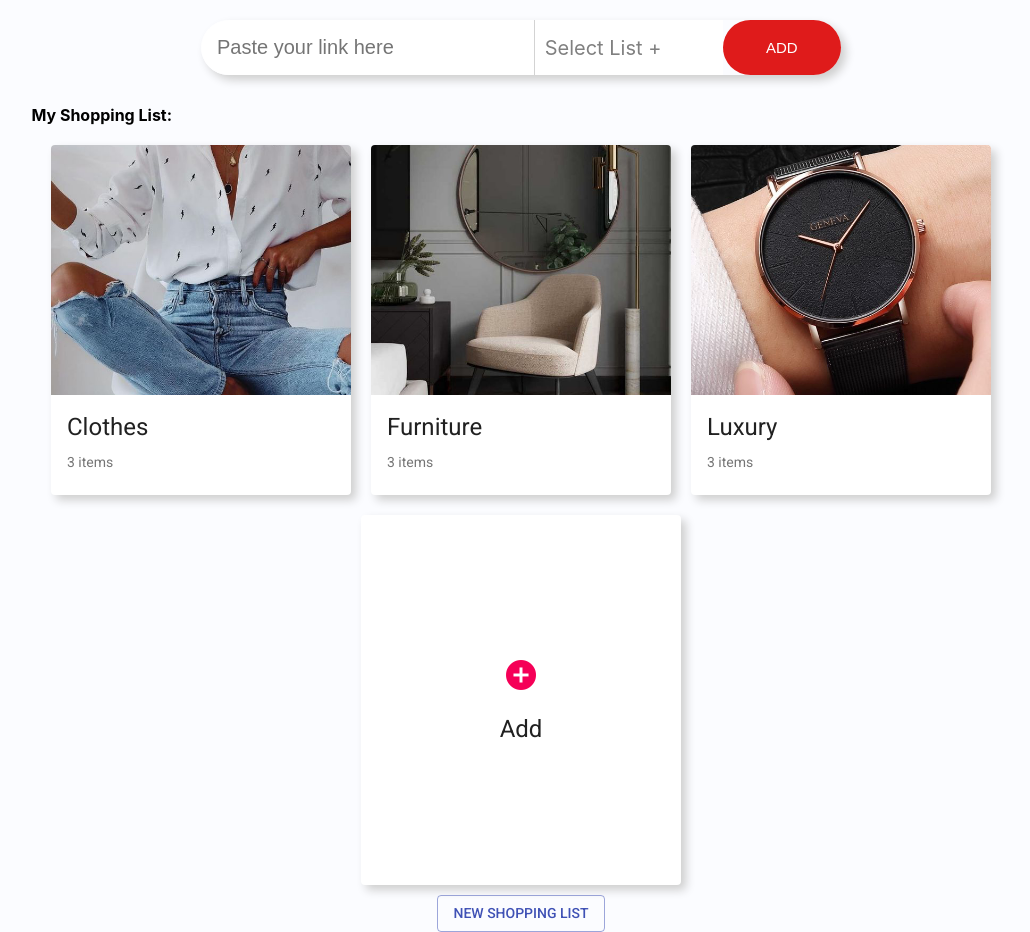
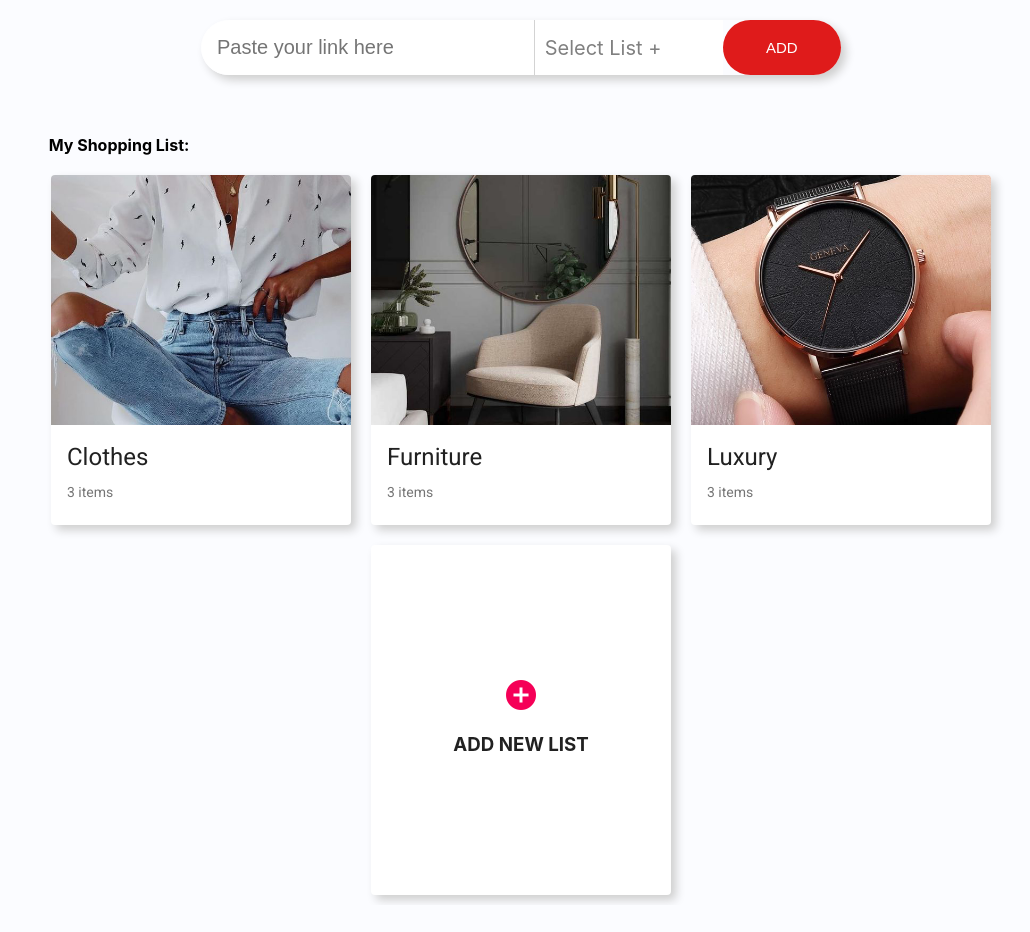
Before and after one commit to hatchways/team-carrot, a React (Create React App) app in the folder client/: page /dashboard in a window 1280 px wide. Shown: the part 200-1132 px from the top of the page, without its empty margins (119-1149 px from the left). After the commit the page ends 1105 px from the top, so only its background shows below. Built offline with nearby package versions, Linux system fonts and the light colour scheme.

Commit message:
minor updates

```diff
--- a/client/src/pages/Components/ShoppingList/EmptyCard.js
+++ b/client/src/pages/Components/ShoppingList/EmptyCard.js
@@ -10,7 +10,7 @@ const useStyles = makeStyles({
     width: 300,
     height: 350,
     margin: 10,
-    padding: 10,
+    padding: 0,
     textAlign: "center",
     boxShadow: "5px 5px 10px #cecece"
   },
@@ -25,11 +25,10 @@ export default function EmptyCard() {
 
   return (
     <Card className={classes.card}>
-      {" "}
       <CardContent className={classes.button}>
         <FontAwesome></FontAwesome>
-        <Typography gutterBottom variant="h5" component="h2">
-          Add
+        <Typography gutterBottom variant="h7" component="h3">
+          ADD NEW LIST
         </Typography>
       </CardContent>
     </Card>
--- a/client/src/pages/Components/ShoppingList/ShoppingList.css
+++ b/client/src/pages/Components/ShoppingList/ShoppingList.css
@@ -9,11 +9,11 @@
 }
 
 .shoppingList-title {
-  width: 85%;
+  width: 82%;
 }
 
 .shoppingList-title h4 {
-  margin-top: 30px;
+  margin-top: 60px;
   margin-bottom: 10px;
 }
 
--- a/client/src/pages/Components/ShoppingList/ShoppingList.js
+++ b/client/src/pages/Components/ShoppingList/ShoppingList.js
@@ -42,14 +42,11 @@ class ShoppingList extends Component {
               />
             );
           })}
-          <span onClick={this.handleClick.bind(this)}>
+          <span onClick={this.openShoppingList.bind(this)}>
             <EmptyCard></EmptyCard>
+            <ShoppingListDialog open={this.state.openShopping} />
           </span>
         </div>
-        <ShoppingListDialog
-          open={this.state.openShopping}
-          handleClick={this.openShoppingList.bind(this)}
-        />
       </div>
     );
   }
--- a/client/src/pages/Dialogs/Login.js
+++ b/client/src/pages/Dialogs/Login.js
@@ -10,8 +10,8 @@ import axios from "axios";
 
 const styles = theme => ({
   dialogPaper: {
-    minHeight: "73vh",
-    maxHeight: "73vh",
+    minHeight: "65vh",
+    maxHeight: "65vh",
     minWidth: "45vw",
     maxWidth: "45vw",
     display: "flex",
--- a/client/src/pages/Dialogs/NewItem.js
+++ b/client/src/pages/Dialogs/NewItem.js
@@ -40,9 +40,7 @@ export default withStyles(styles)(
   class NewItem extends React.Component {
     constructor(props) {
       super(props);
-      this.state = {
-        // open: this.props.open ? this.props.open : false
-      };
+      this.state = {};
     }
 
     handleSubmit() {
@@ -107,3 +105,112 @@ export default withStyles(styles)(
     }
   }
 );
+
+// import React from "react";
+// import Button from "@material-ui/core/Button";
+// import { withStyles, createMuiTheme } from "@material-ui/core/styles";
+// import TextField from "@material-ui/core/TextField";
+// import Dialog from "@material-ui/core/Dialog";
+// import DialogActions from "@material-ui/core/DialogActions";
+// import DialogContent from "@material-ui/core/DialogContent";
+// import DialogContentText from "@material-ui/core/DialogContentText";
+// import DialogTitle from "@material-ui/core/DialogTitle";
+// import { Typography } from "@material-ui/core";
+
+// const styles = theme => ({
+//   dialogPaper: {
+//     minHeight: "40vh",
+//     maxHeight: "73vh",
+//     minWidth: "45vw",
+//     maxWidth: "45vw",
+//     display: "flex",
+//     textAlign: "center",
+//     margin: "10px",
+//     padding: 20
+//   },
+//   formWidth: {
+//     width: "100%",
+//     display: "flex",
+//     flexDirection: "column",
+//     alignItems: "center",
+//     margin: 10
+//   },
+//   textFieldHeader: {
+//     margin: 0,
+//     fontWeight: 600
+//   },
+//   FormControl: {
+//     width: "60%"
+//   }
+// });
+
+// export default withStyles(styles)(
+//   class NewItem extends React.Component {
+//     constructor(props) {
+//       super(props);
+//       this.state = {};
+//     }
+
+//     handleSubmit() {
+//       /* Make a post request somewhere */
+//     }
+
+//     render() {
+//       const { classes } = this.props;
+//       return (
+//         <div>
+//           <Dialog
+//             classes={
+//               ({ paper: classes.dialogContainer },
+//               { paper: classes.dialogPaper })
+//             }
+//             open={this.props.open}
+//             onClose={this.props.handleClick}
+//             aria-labelledby="form-dialog-title"
+//           >
+//             <Typography margin="normal" gutterBottom variant="h4">
+//               Add New Item
+//             </Typography>
+//             <DialogContent>
+//               <Typography gutterBottom variant="h5">
+//                 Paste Link to Item
+//               </Typography>
+//               <TextField
+//                 autoFocus
+//                 id="item"
+//                 label="Item"
+//                 type="text"
+//                 fullWidth
+//                 margin="normal"
+//               />
+//               <Typography margin="normal" gutterBottom variant="h5">
+//                 Select Item from List
+//               </Typography>
+//               <TextField
+//                 autoFocus
+//                 id="name"
+//                 label="List"
+//                 type="text"
+//                 fullWidth
+//                 margin="normal"
+//               />
+
+//               <Button
+//                 variant="contained"
+//                 color="secondary"
+//                 style={{ background: "#aa1717", margin: "20px" }}
+//                 onClick={() => {
+//                   console.log("Momtaz");
+//                 }}
+//                 mini
+//               >
+//                 Add Item
+//               </Button>
+//             </DialogContent>
+//           </Dialog>
+//         </div>
+//       );
+//     }
+//   }
+// );
+// //
--- a/client/src/pages/Dialogs/ShoppingListDialog.js
+++ b/client/src/pages/Dialogs/ShoppingListDialog.js
@@ -61,19 +61,12 @@ export default withStyles(styles)(
       const { classes } = this.props;
       return (
         <div>
-          <Button
-            variant="outlined"
-            color="primary"
-            onClick={this.handleClick.bind(this)}
-          >
-            New Shopping List
-          </Button>
           <Dialog
             classes={
               ({ paper: classes.dialogContainer },
               { paper: classes.dialogPaper })
             }
-            open={this.state.open}
+            open={this.props.open}
             onClose={this.handleClick.bind(this)}
             aria-labelledby="form-dialog-title"
           >
--- a/client/src/pages/Dialogs/Signup.js
+++ b/client/src/pages/Dialogs/Signup.js
@@ -12,8 +12,8 @@ import FormHelperText from "@material-ui/core/FormHelperText";
 
 const styles = theme => ({
   dialogPaper: {
-    minHeight: "95vh",
-    maxHeight: "95vh",
+    minHeight: "87vh",
+    maxHeight: "87vh",
     minWidth: "45vw",
     maxWidth: "45vw",
     display: "flex",
```
